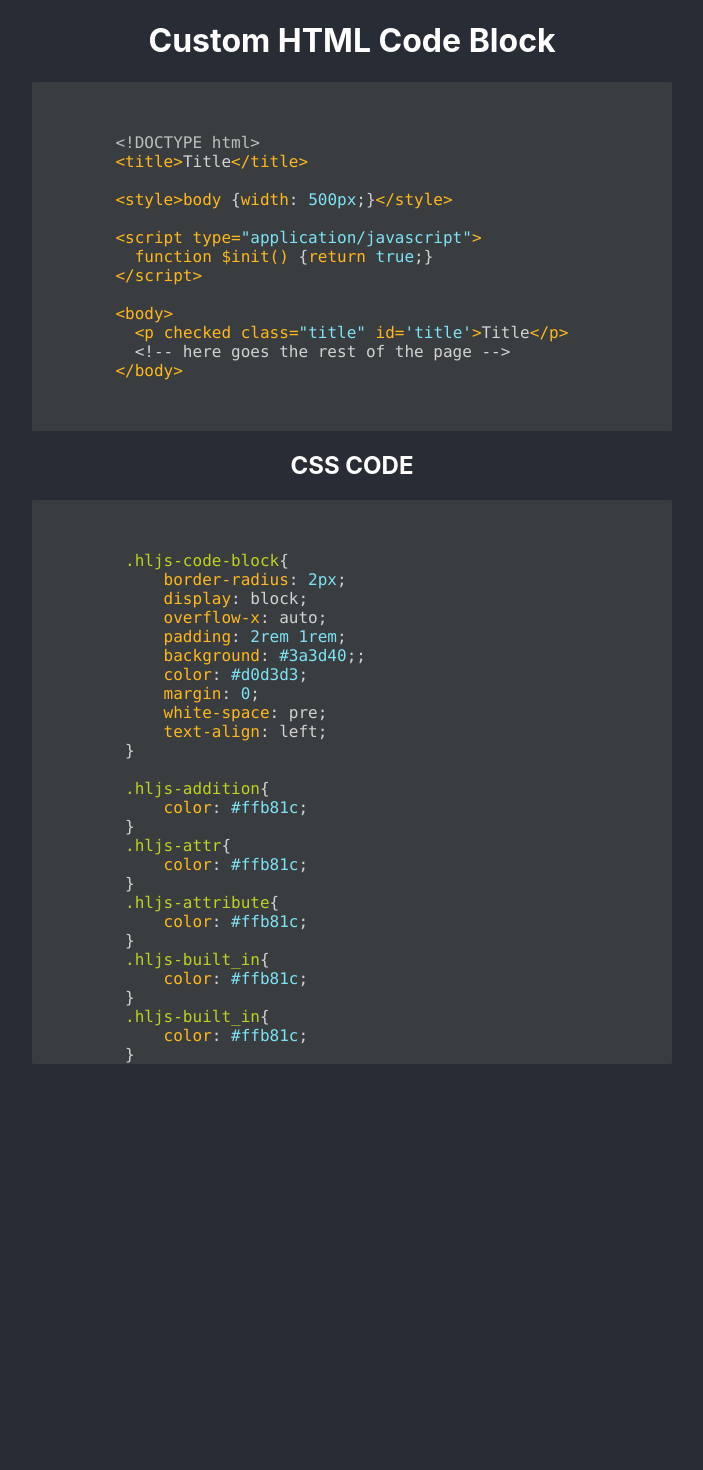
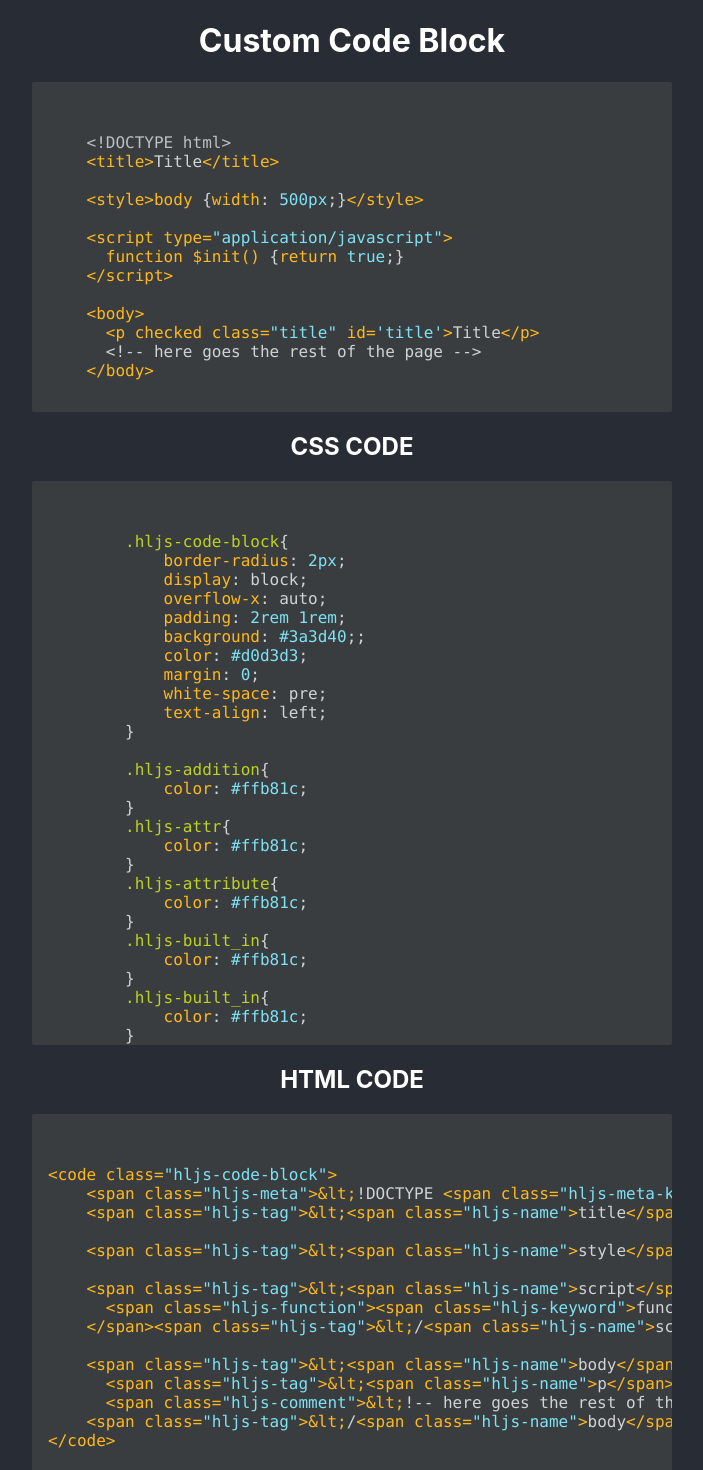
Before and after one commit to alexd99/HTMLCodeBlock, a React (Create React App) app: page / in a window 1280 px wide. Shown: the top 1470 px of the page, without its empty margins (288-991 px from the left). Before the commit the page ends 1064 px from the top, so only its background shows below. Built offline with nearby package versions, Linux system fonts and the light colour scheme.

Commit message:
adding the HTML code display

```diff
--- a/src/App.js
+++ b/src/App.js
@@ -2,6 +2,7 @@ import React from "react";
 import styled from "styled-components";
 import CodeBlock from "./components/CodeBlock";
 import CssCodeDisplay from "./components/CssCodeDisplay";
+import HtmlCodeDisplay from "./components/HtmlCodeDisplay";
 import BlockOptions from "./components/BlockOptions";
 import HighlightGlobalStyles from "./components/HighlightGlobalStyles";
 
@@ -12,6 +13,20 @@ const ParentDiv = styled.div`
 
 class App extends React.Component {
   state = {
+    code: `
+    <!DOCTYPE html>
+    <title>Title</title>
+
+    <style>body {width: 500px;}</style>
+
+    <script type="application/javascript">
+      function $init() {return true;}
+    </script>
+
+    <body>
+      <p checked class="title" id='title'>Title</p>
+      <!-- here goes the rest of the page -->
+    </body>`,
     options: {
       addition: "#ffb81c",
       attr: "#ffb81c",
@@ -60,28 +75,15 @@ class App extends React.Component {
     }
   };
   render() {
-    const { options } = this.state;
+    const { code, options } = this.state;
     return (
       <ParentDiv>
-        <h1>Custom HTML Code Block</h1>
+        <h1>Custom Code Block</h1>
         <HighlightGlobalStyles options={options} />
-        <CodeBlock>{`
-       <!DOCTYPE html>
-       <title>Title</title>
-
-       <style>body {width: 500px;}</style>
-
-       <script type="application/javascript">
-         function $init() {return true;}
-       </script>
-
-       <body>
-         <p checked class="title" id='title'>Title</p>
-         <!-- here goes the rest of the page -->
-       </body>
-        `}</CodeBlock>
+        <CodeBlock>{code}</CodeBlock>
 
         <CssCodeDisplay options={options} />
+        <HtmlCodeDisplay code={code} />
         <BlockOptions data={options} />
       </ParentDiv>
     );
--- /dev/null
+++ b/src/components/HtmlCodeDisplay.js
@@ -0,0 +1,17 @@
+import React from "react";
+import CodeBlock from "./CodeBlock";
+import hljs from "highlight.js";
+
+const HtmlCodeDisplay = function HtmlCodeDisplay({ code = "" }) {
+  return (
+    <React.Fragment>
+      <h2>HTML CODE</h2>
+      <CodeBlock style={{ maxHeight: "500px" }}>{`
+<code class="hljs-code-block">${hljs.highlightAuto(code).value}
+</code>
+      `}</CodeBlock>
+    </React.Fragment>
+  );
+};
+
+export default HtmlCodeDisplay;
```
